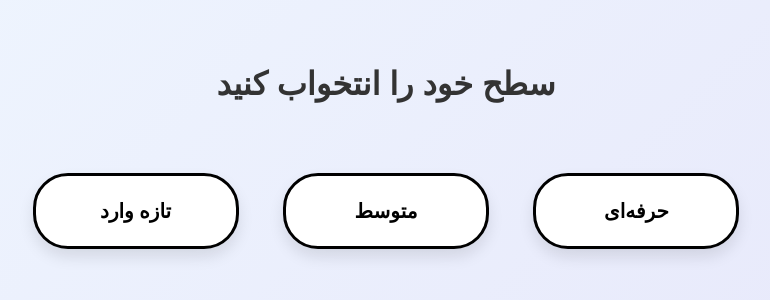
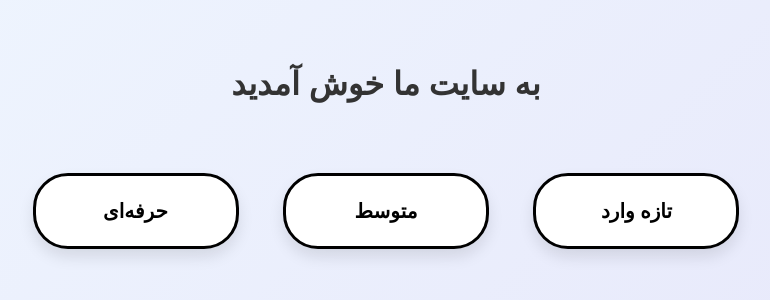
Before and after one commit to FDRIVPN/App, a plain HTML site: page index.html in a window 1280 px wide. Shown: the part 244-544 px from the top of the page, without its empty margins (254-1024 px from the left). Drawn offline with Linux system fonts and the light colour scheme.

Commit message:
Update index.html

```diff
--- a/index.html
+++ b/index.html
@@ -13,6 +13,7 @@
             align-items: center;
             height: 100vh;
             margin: 0;
+            direction: rtl;
         }
 
         .container {
@@ -51,10 +52,10 @@
 </head>
 <body>
     <div class="container">
-        <h1>سطح خود را انتخواب کنید</h1>
-        <a href="1.html" class="button">تازه وارد</a>
-        <a href="2.html" class="button">متوسط</a>
-        <a href="3.html" class="button">حرفه‌ای</a>
+        <h1>به سایت ما خوش آمدید</h1>
+        <a href="./1.html" class="button">تازه وارد</a>
+        <a href="./2.html" class="button">متوسط</a>
+        <a href="./3.html" class="button">حرفه‌ای</a>
     </div>
 </body>
 </html>
```
